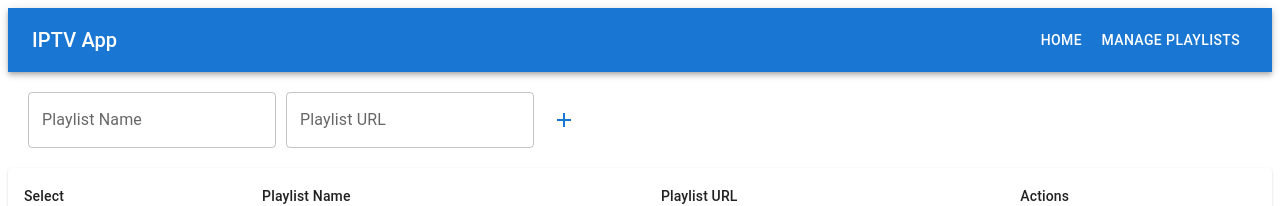
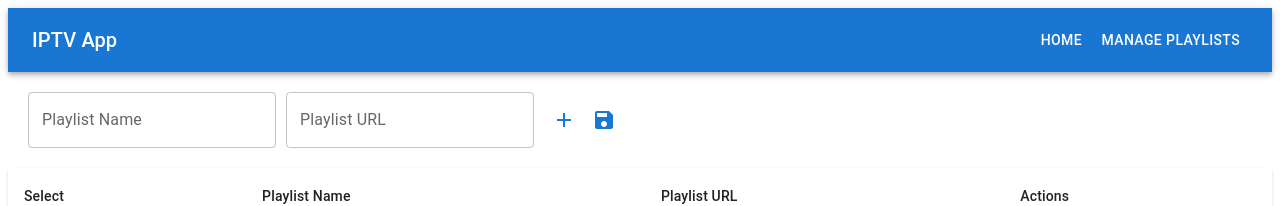
Before and after one commit to nandoxscr/iptv, a React (Create React App) app: page /manage in a window 1280 px wide. Shown: the top 206 px of the page. Built offline with nearby package versions, Linux system fonts and the light colour scheme.

Commit message:
fix manage play list db, and save icon

```diff
--- a/src/components/ManagePlaylists.js
+++ b/src/components/ManagePlaylists.js
@@ -1,10 +1,9 @@
-// src/components/ManagePlaylists.js
-
 import React, { useState, useEffect } from 'react';
-import { TextField, Button, Table, TableBody, TableCell, TableContainer, TableHead, TableRow, Paper, IconButton, Checkbox } from '@mui/material';
+import { TextField, Button, Table, TableBody, TableCell, TableContainer, TableHead, TableRow, Paper, IconButton, Checkbox, CircularProgress, Snackbar, Alert } from '@mui/material';
 import EditIcon from '@mui/icons-material/Edit';
 import DeleteIcon from '@mui/icons-material/Delete';
 import AddIcon from '@mui/icons-material/Add';
+import SaveIcon from '@mui/icons-material/Save';
 import { addPlaylistToDB, getPlaylistsFromDB, deletePlaylistFromDB, updatePlaylistInDB, addChannelsToDB, clearChannelsFromDB } from '../services/db';
 import axios from 'axios';
 import { parse } from 'iptv-playlist-parser';
@@ -14,11 +13,18 @@ function ManagePlaylists() {
   const [playlistName, setPlaylistName] = useState('');
   const [playlistUrl, setPlaylistUrl] = useState('');
   const [selectedPlaylist, setSelectedPlaylist] = useState(null);
+  const [isLoading, setIsLoading] = useState(false);
+  const [notification, setNotification] = useState({ open: false, message: '', severity: 'success' });
 
   useEffect(() => {
     const fetchPlaylists = async () => {
       const dbPlaylists = await getPlaylistsFromDB();
       setPlaylists(dbPlaylists);
+
+      const selected = dbPlaylists.find(playlist => playlist.isSelected);
+      if (selected) {
+        setSelectedPlaylist(selected);
+      }
     };
     fetchPlaylists();
   }, []);
@@ -31,26 +37,32 @@ function ManagePlaylists() {
     setPlaylistUrl('');
   };
 
-  const handleCheckboxChange = async (index) => {
-    const updatedPlaylists = playlists.map((playlist, i) => ({
-      ...playlist,
-      isSelected: i === index,
-    }));
+  const handleCheckboxChange = (index) => {
+    const updatedPlaylists = playlists.map((playlist, i) => {
+      if (i === index) {
+        return { ...playlist, isSelected: !playlist.isSelected };
+      } else {
+        return { ...playlist, isSelected: false };
+      }
+    });
     setPlaylists(updatedPlaylists);
-    setSelectedPlaylist(updatedPlaylists[index]);
+    setSelectedPlaylist(updatedPlaylists.find(playlist => playlist.isSelected) || null);
+  };
 
-    const selected = updatedPlaylists[index];
-    if (selected && selected.url) {
+  const handleSave = async () => {
+    if (!selectedPlaylist || !selectedPlaylist.url) return;
+
+    setIsLoading(true);
+
     try {
       await clearChannelsFromDB();  // Clear existing channels
 
-        const response = await axios.get(selected.url);
+      const response = await axios.get(selectedPlaylist.url);
       const data = response.data;
       const result = parse(data);
 
       const channels = categorizeChannels(result.items);
 
-        // Flattening the channels object to store all channels in the DB with group information
       const allChannels = [
         ...channels.live.map(channel => ({ ...channel, group: 'live' })),
         ...channels.series.map(channel => ({ ...channel, group: 'series' })),
@@ -58,15 +70,23 @@ function ManagePlaylists() {
       ];
       await addChannelsToDB(allChannels);
 
-        await updatePlaylistInDB(selected.id, { ...selected, isSelected: true });
+      console.log('Selected Playlist ID:', selectedPlaylist.id);  // Add logging for debugging
+      await updatePlaylistInDB(selectedPlaylist.id, { ...selectedPlaylist, isSelected: true });
 
-        console.log('Fetched and stored channels:', channels);
-        console.log('Live channels:', channels.live);
-        console.log('Series:', channels.series);
-        console.log('Movies:', channels.movie);
+      setNotification({
+        open: true,
+        message: `Loaded ${channels.live.length} live channels, ${channels.series.length} series, ${channels.movie.length} movies.`,
+        severity: 'success',
+      });
     } catch (error) {
+      setNotification({
+        open: true,
+        message: 'Error fetching playlist',
+        severity: 'error',
+      });
       console.error('Error fetching playlist:', error);
-      }
+    } finally {
+      setIsLoading(false);
     }
   };
 
@@ -97,7 +117,11 @@ function ManagePlaylists() {
     const playlist = playlists[index];
     setPlaylistName(playlist.name);
     setPlaylistUrl(playlist.url);
-    setSelectedPlaylist(index);
+    setSelectedPlaylist(playlist);
+  };
+
+  const handleCloseNotification = () => {
+    setNotification({ ...notification, open: false });
   };
 
   return (
@@ -118,7 +142,11 @@ function ManagePlaylists() {
         <IconButton color="primary" onClick={addPlaylist}>
           <AddIcon />
         </IconButton>
+        <IconButton color="primary" onClick={handleSave}>
+          <SaveIcon />
+        </IconButton>
       </div>
+      {isLoading && <CircularProgress />}
       <TableContainer component={Paper}>
         <Table>
           <TableHead>
@@ -153,6 +181,15 @@ function ManagePlaylists() {
           </TableBody>
         </Table>
       </TableContainer>
+      <Snackbar
+        open={notification.open}
+        autoHideDuration={6000}
+        onClose={handleCloseNotification}
+      >
+        <Alert onClose={handleCloseNotification} severity={notification.severity}>
+          {notification.message}
+        </Alert>
+      </Snackbar>
     </div>
   );
 }
```
Also changed, not shown: 1 other file (tests, documents, lock files or other folders). Lines whose indentation alone changed are shown as unchanged.
